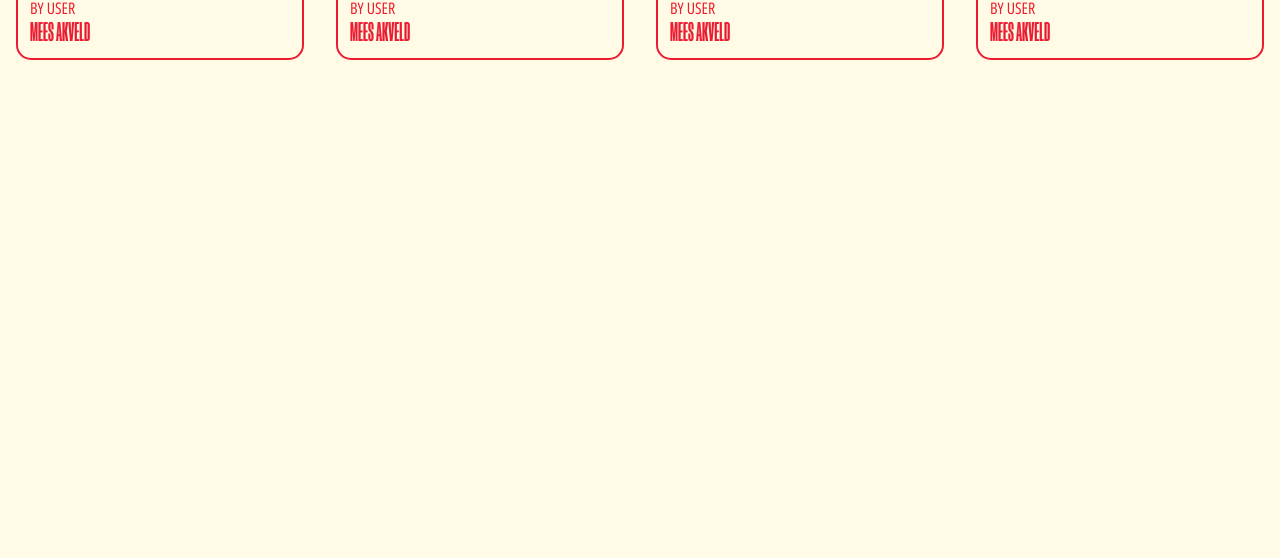
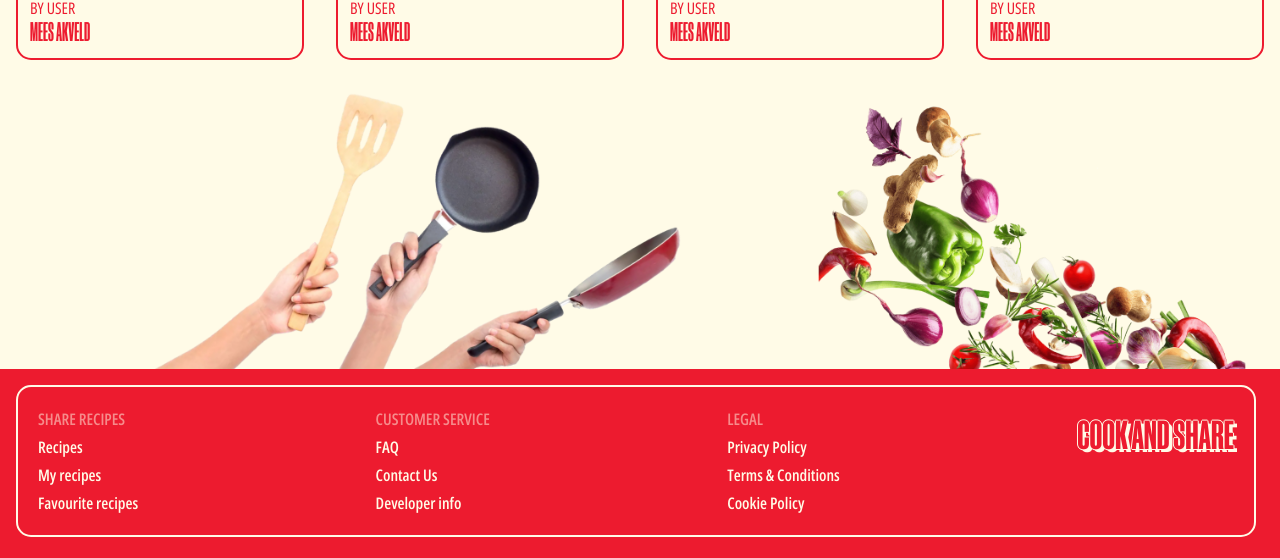
Before and after one commit to meesakveld/cook-and-share, a Next.js app: page / in a window 1280 px wide. Shown: the part 474-1032 px from the top of the page. Before the commit the page ends 800 px from the top, so only its background shows below. Built offline with nearby package versions, Linux system fonts and the light colour scheme; no server answers.

Commit message:
Added footer; Updated title, card and recipeCard

```diff
--- a/src/app/globals.css
+++ b/src/app/globals.css
@@ -339,9 +339,16 @@
 		width: 100%;
 		height: 100%;
 		border-radius: 15px;
-		background-color: rgb(var(--color-red));
 		transform: translate(0.5rem, 0.5rem);
 		z-index: -1;
+	}
+
+	&.bg-red::after {
+		background-color: rgb(var(--color-beige));
+	}
+
+	&.bg-beige::after {
+		background-color: rgb(var(--color-red));
 	}
 }
 
@@ -366,12 +373,23 @@
 	}
 }
 
-.title::after {
+.title {
+
+	&::after {
 		content: attr(data-title);
 		position: absolute;
 		top: 3.5px;
 		left: 3.5px;
-    color: rgb(var(--color-red));
 		z-index: 0;
 		width: 100%;
+
 	}
+
+	&.red::after {
+		color: rgb(var(--color-red));
+	}
+
+	&.beige::after {
+		color: rgb(var(--color-beige));
+	}
+}
--- a/src/app/layout.tsx
+++ b/src/app/layout.tsx
@@ -1,6 +1,7 @@
 import type { Metadata } from "next";
 import "./globals.css";
 import Header from "../components/layout/Header";
+import Footer from "@/components/layout/Footer";
 
 export const metadata: Metadata = {
   title: "Create Next App",
@@ -17,6 +18,7 @@ export default function RootLayout({
       <body>
         <Header />
         {children}
+        <Footer />
       </body>
     </html>
   );
--- a/src/components/common/Title.tsx
+++ b/src/components/common/Title.tsx
@@ -1,21 +1,28 @@
 type TitleProps = {
     fontSize?: string;
+    color?: 'red' | 'beige';
     children: React.ReactNode;
 }
 
-export default function Title({ fontSize, children }: TitleProps) {
+export default function Title({ fontSize, color = "beige", children }: TitleProps) {
+    const invertedColor = color === 'red' ? 'beige' : 'red';
+    const colorText = `text-${color}`;
+    const textShadow = `-1px 0 rgb(var(--color-${invertedColor})), 0 1px rgb(var(--color-${invertedColor})), 1px 0 rgb(var(--color-${invertedColor})), 0 -1px rgb(var(--color-${invertedColor}))`;
+
     return (
         <h1
-            className={`title relative font-manuka uppercase`}
+            className={`title relative font-manuka uppercase ${invertedColor}`}
             data-title={children}
             style={{ fontSize: `clamp(2rem, ${fontSize || '3vw'}, ${fontSize || '3vw'})` }}
         >
             <span
-                className="text-beige relative z-10"
-                style={{ textShadow: '-1px 0 rgb(var(--color-red)), 0 1px rgb(var(--color-red)), 1px 0 rgb(var(--color-red)), 0 -1px rgb(var(--color-red))' }}
+                className={`${colorText} relative z-10`}
+                style={{ textShadow: textShadow }}
             >
                 {children}
             </span>
+            <span className="after:text-beige"></span>
+            <span className="after:text-red"></span>
         </h1>
     );
 }
--- /dev/null
+++ b/src/components/layout/Footer.tsx
@@ -0,0 +1,62 @@
+// ——— NPM Imports ———
+import Link from "next/link"
+
+// ——— Components ———
+import Title from "../common/Title"
+import Card from "../ui/Card"
+
+// ——— Assets ———
+import footerImage from "@/assets/images/footer-image.png"
+import Image from "next/image"
+
+export default function Footer() {
+    const urls = [
+        {
+            title: 'Share recipes', links: [
+                { title: 'Recipes', href: '/recipes/' },
+                { title: 'My recipes', href: '/dashboard/my-recipes' },
+                { title: 'Favourite recipes', href: '/dashboard/favourites' }
+            ]
+        },
+        {
+            title: 'Customer service', links: [
+                { title: 'FAQ', href: '/faq' },
+                { title: 'Contact Us', href: '/contact' },
+                { title: 'Developer info', href: '/developer-info' }
+            ]
+        },
+        {
+            title: 'Legal', links: [
+                { title: 'Privacy Policy', href: '/privacy-policy' },
+                { title: 'Terms & Conditions', href: '/terms-and-conditions' },
+                { title: 'Cookie Policy', href: '/cookie-policy' }
+            ]
+        },
+    ]
+
+    return (
+        <div>
+            <Image src={footerImage} alt="Footer image" className="pointer-events-none mw" />
+
+            <footer className="bg-red py-4">
+                <div className="mw px-4">
+                    <Card color="red">
+                        <nav className="flex justify-between p-5">
+                            {urls.map((url, i) => (
+                                <ul key={i} className="flex flex-col gap-1">
+                                    <h3 className="uppercase text-beige opacity-50">{url.title}</h3>
+                                    {url.links.map((link, i) => (
+                                        <li key={i}>
+                                            <Link href={link.href} className="text-beige hover:opacity-70 transition-opacity duration-200">{link.title}</Link>
+                                        </li>
+                                    ))}
+                                </ul>
+                            ))}
+                            <Link href='/' className='max-[400px]:scale-150 max-[400px]:py-2'><Title color="red">Cook and Share</Title></Link>
+                        </nav>
+                    </Card>
+                </div>
+            </footer>
+        </div>
+    )
+}
--- a/src/components/ui/Card.tsx
+++ b/src/components/ui/Card.tsx
@@ -1,12 +1,15 @@
 type CardProps = {
     className?: string,
     children: React.ReactNode
+    color?: 'red' | 'beige'
 }
 
-export default function Card({ className, children }: CardProps) {
+export default function Card({ className, children, color = 'beige' }: CardProps) {
+    const invertedColor = color === 'red' ? 'beige' : 'red';
+
     return (
         <div className='pr-2 pb-2'>
-            <div className={`bg-beige w-full border-red border-[2px] rounded-[15px] card-after ${className ?? ""}`}>
+            <div className={`bg-${color} w-full border-${invertedColor} border-[2px] rounded-[15px] card-after ${className ?? ""}`}>
                 {children}
             </div>
         </div>
--- a/src/components/ui/RecipeCard.tsx
+++ b/src/components/ui/RecipeCard.tsx
@@ -49,7 +49,7 @@ export default function RecipeCard({ recipe, toggleFavoriteStatus, className }:
                 <img
                     src={firstImage}
                     alt={recipe.title}
-                    className='w-full h-full object-cover aspect-video rounded-[15px]'
+                    className='w-full h-full object-cover aspect-video rounded-[15px] pointer-events-none'
                 />
 
                 { userIsLoggedIn && (
```
Also changed, not shown: public/static/assets/images/footer-image.png (added). Lines whose indentation alone changed are shown as unchanged.
